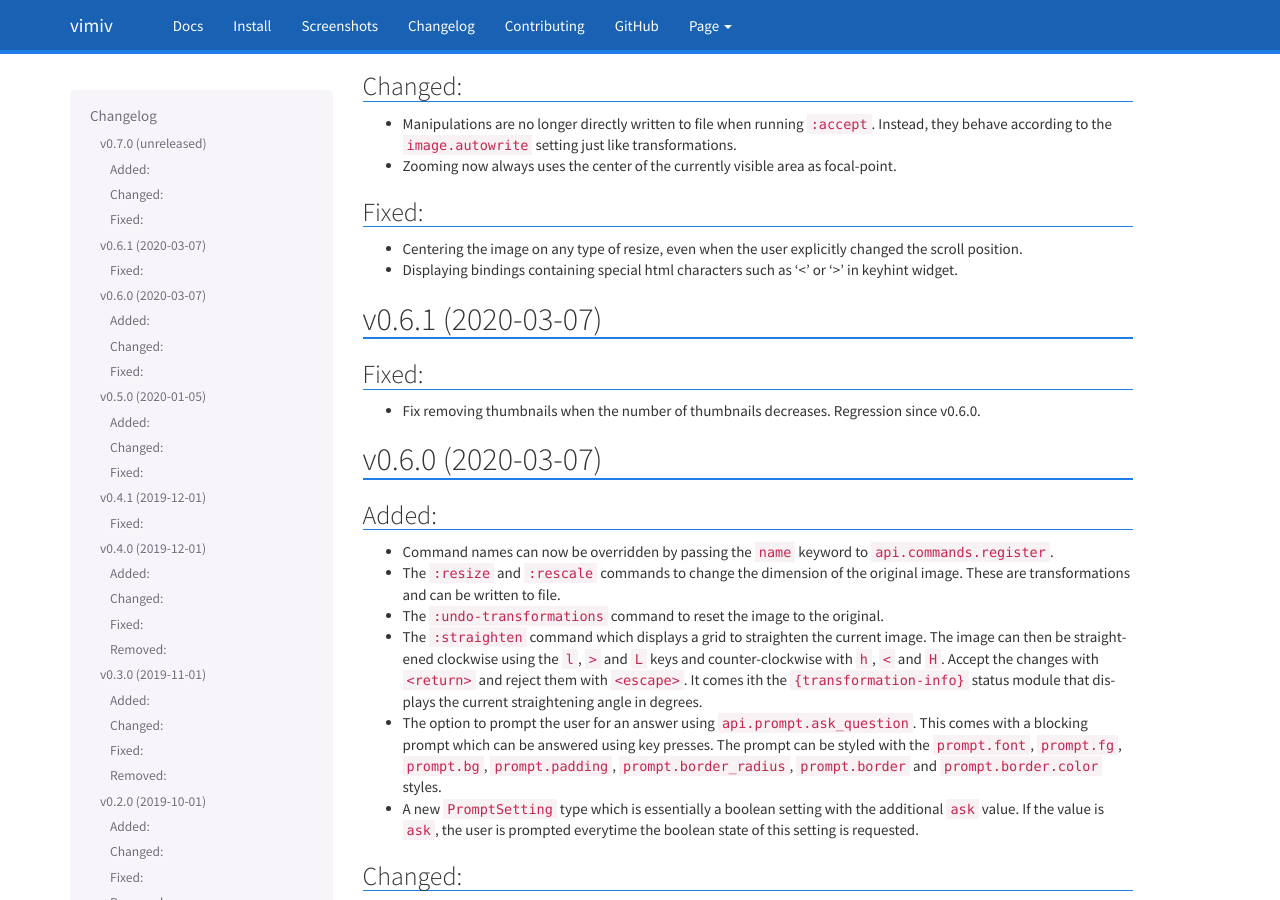
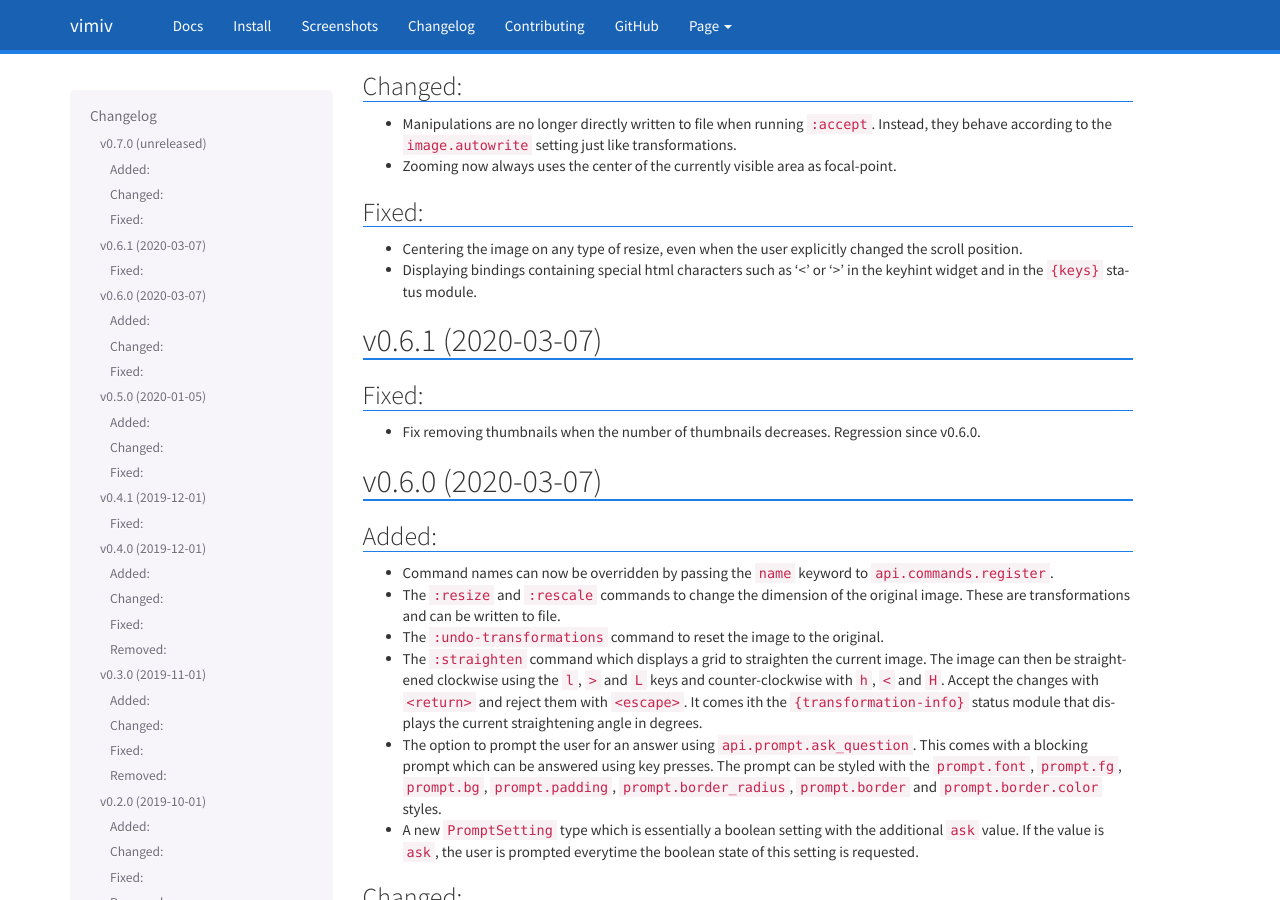
Before and after one commit to karlch/vimiv-qt, a Sphinx documentation site: the page built from docs/changelog.rst, in a window 1280 px wide and 900 px high, scrolled down 399 px. Built offline with Sphinx 7.4.7, drawn with Linux system fonts in a browser that asks for light colours.

Commit message:
Correctly escape html chars in keys status module
Similar to the correction in 5d3f84de73d038129d39c796527c108ead8f172b,
bindings containing the `<` or `>` character were not displayed
correctly as they were interpreted as html.

```diff
--- a/docs/changelog.rst
+++ b/docs/changelog.rst
@@ -33,8 +33,8 @@
 
 * Centering the image on any type of resize, even when the user explicitly changed the
   scroll position.
-* Displaying bindings containing special html characters such as '<' or '>' in keyhint
-  widget.
+* Displaying bindings containing special html characters such as '<' or '>' in the
+  keyhint widget and in the ``{keys}`` status module.
 
 
 v0.6.1 (2020-03-07)
```
Also changed, not shown: 2 other files.
